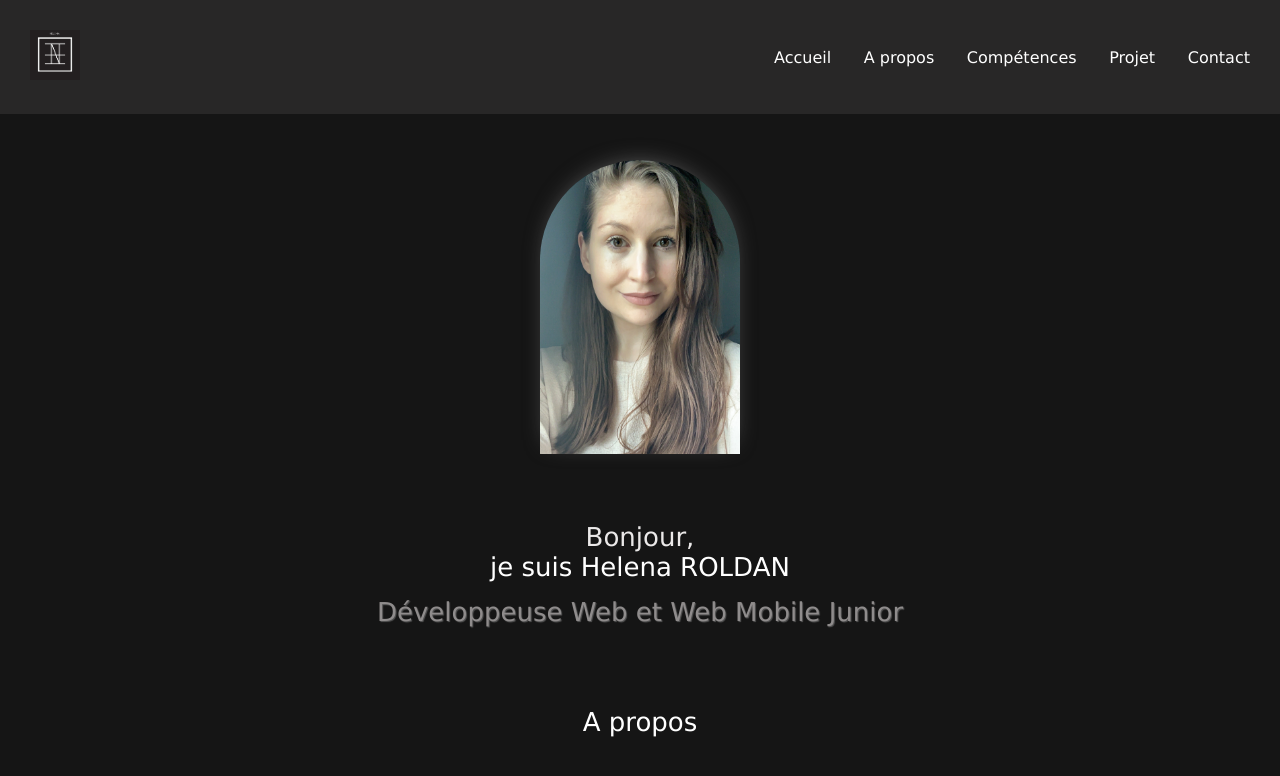
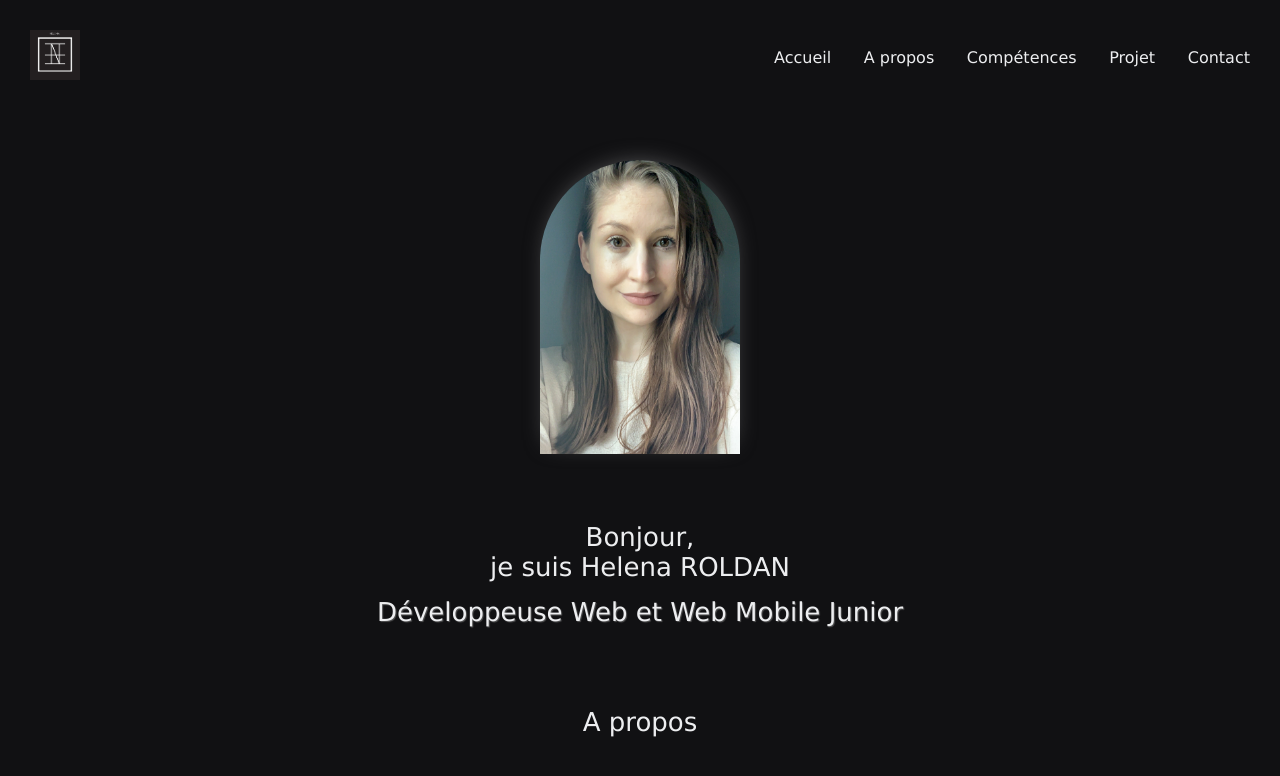
Before and after one commit to Elenita5/portfolio, a plain HTML site: page index.html in a window 1280 px wide. Drawn offline with Linux system fonts and the light colour scheme.

Commit message:
changement background, color

```diff
--- a/style/css/index.css
+++ b/style/css/index.css
@@ -4,7 +4,7 @@
     font-family:Verdana, Geneva, Tahoma, sans-serif;
 }
 body{
-    background-color: rgb(21, 21, 21);
+    background:#111113;
     position: relative;
     min-height: 100vh;
     width: 100%;
@@ -20,12 +20,12 @@ li{
 }
 nav{
     padding: 20px;
-    background-color: rgb(40, 39, 39);
     display: flex;
     align-items: center;
     justify-content: space-between;
 }
 nav ul {
+    background:#111113;
     position: fixed;
     left: -100%;
     top: 12%;
@@ -39,7 +39,7 @@ nav li{
     padding: 10px;
 }
 nav li:hover{
-    background-color: rgb(66, 66, 66);
+   background:  #272A2D;
 }
 #home{
     margin-top: 160px;
@@ -55,7 +55,7 @@ nav li:hover{
 #icon:before{
     font-size: 24px;
     content: "\2630";
-    color: white;
+    color: #EDEEF0;
 }
 #image{
     margin: 12% auto 5%;
@@ -72,16 +72,16 @@ nav li:hover{
 #bonjour{
     text-align: center;
     font-size: 26px;
-    color: rgb(235, 233, 233);
+    color: #EDEEF0;
 }
 #name{
     text-align: center;
     font-size: 26px;
-    color: white;
+    color: #EDEEF0;
 }
 #job{
     text-align: center;
-    color: rgb(143, 140, 140);
+    color: #EDEEF0;
     width: 96%;
     font-size: 26px;
     margin: 15px auto;
@@ -92,7 +92,7 @@ nav li:hover{
 }
 .lien-nav{
     text-decoration: none;
-    color: white;
+    color: #EDEEF0;
 }
 nav.active ul{
     left: 0;
@@ -102,7 +102,7 @@ nav.active ul{
 }
 h1{
     text-align: center;
-    color: white;
+    color: #EDEEF0;
     font-weight: 500;
     font-size: 26px;
 }
```
